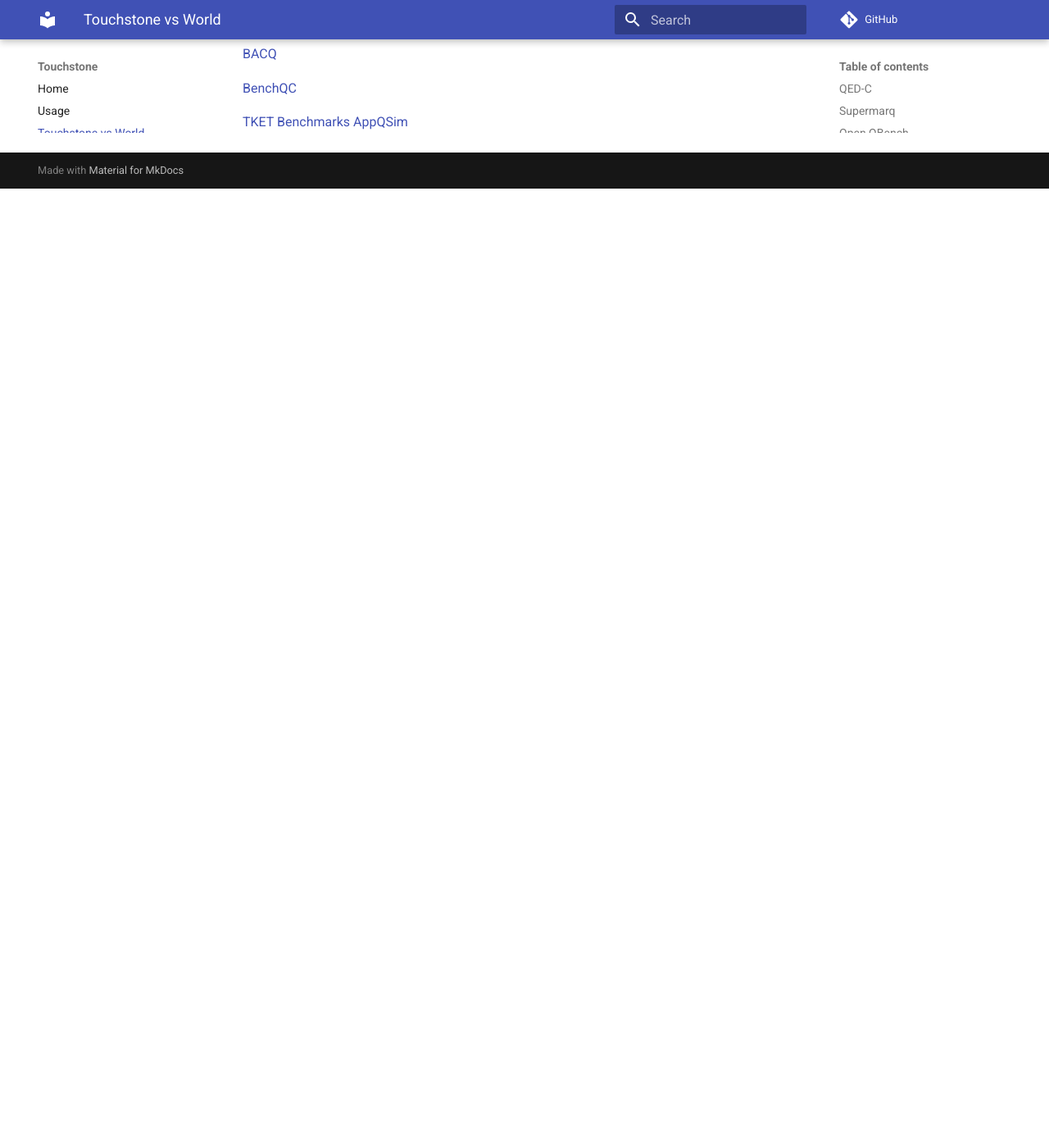
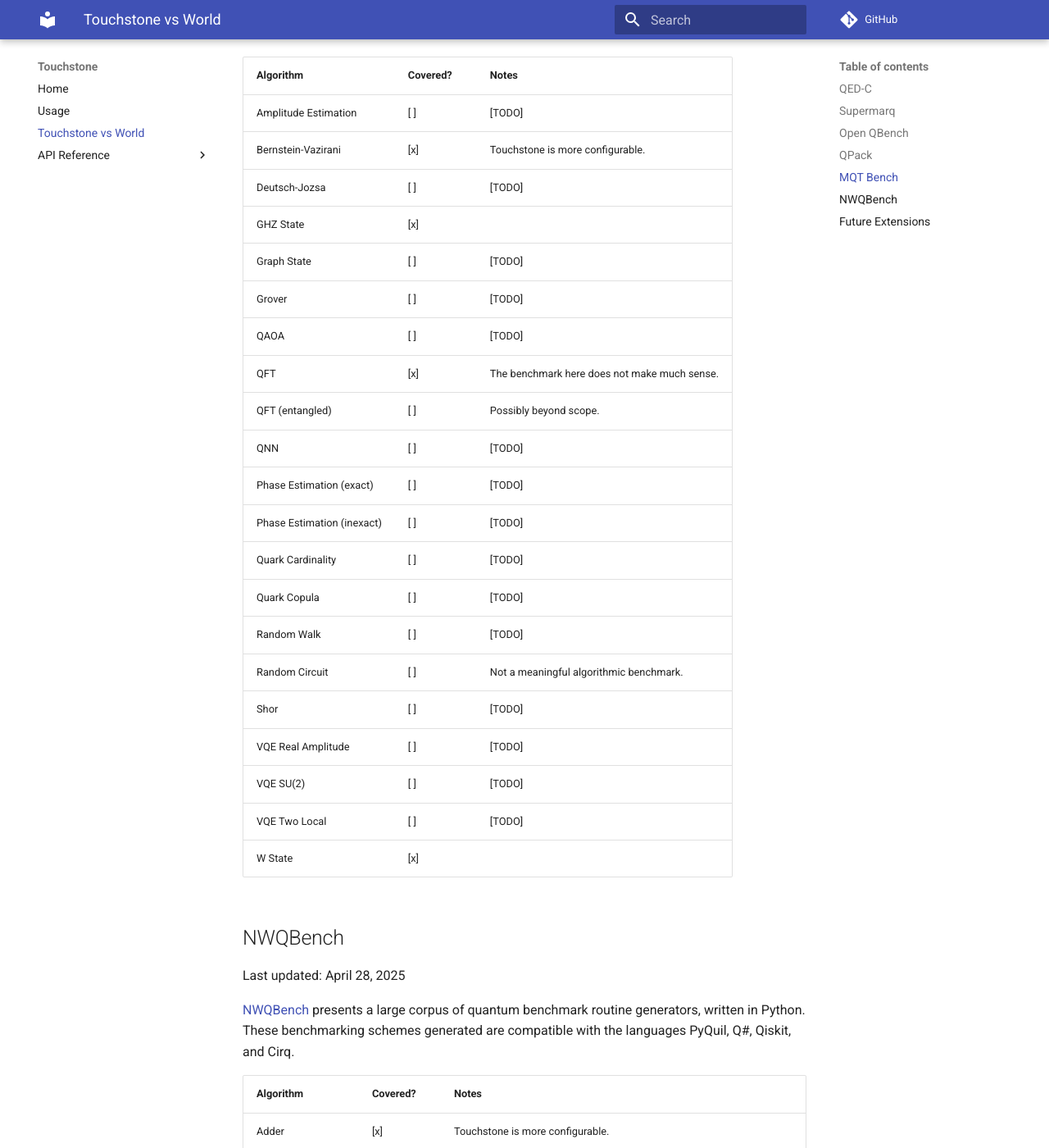
Before and after one commit to awinick/touchstone, an MkDocs documentation site: the page built from docs/touchstone-vs-world.md, in a window 1280 px wide and 1400 px high, scrolled down 3080 px. Shown: the whole window at 82% size. Built offline with MkDocs 1.6.1 and Material for MkDocs 9.7.7, drawn with Linux system fonts in a browser that asks for light colours; comment, search, counter and statistics services are not loaded; before the commit the page ends 3310 px from its top, so only the background shows below that; some of the changed text lies outside the part shown.

```diff
--- a/docs/touchstone-vs-world.md
+++ b/docs/touchstone-vs-world.md
@@ -5,6 +5,8 @@ This page tracks how Touchstone's algorithm and Hamiltonian suite compare agains
 Use this page to see which structured assets Touchstone provides today, and what areas are still growing.
 
 ## QED-C
+
+Last updated: April 27, 2025
 
 The [QC-App-Oriented-Benchmarks](https://github.com/SRI-International/QC-App-Oriented-Benchmarks) project, developed under the Quantum Economic Development Consortium (QED-C), defines a set of application-focused quantum algorithms and benchmark tasks.
 
@@ -28,12 +30,14 @@ The [QC-App-Oriented-Benchmarks](https://github.com/SRI-International/QC-App-Ori
 
 ## Supermarq
 
+Last updated: April 27, 2025
+
 [Supermarq](https://github.com/Infleqtion/client-superstaq/) is a suite of application-oriented benchmarks used to measure the performance of quantum computing systems.
 
 | Algorithm                 | Covered? | Notes                                                                                                                                     |
 | :------------------------ | :------- | :---------------------------------------------------------------------------------------------------------------------------------------- |
 | Bit Code                  | [ ]      | [TODO]                                                                                                                                    |
-| GHZ                       | [x]      |                                                                                                                                           |
+| GHZ State                 | [x]      |                                                                                                                                           |
 | Hamiltonian Simulation    | [ ]      | 1D TFIM for Molybdenum diselenide.                                                                                                        |
 | Mermin Bell               | [x]      | Touchstone provides circuits for GHZ state preparation. Support for simultaneous Mermin operator measurement and scoring is beyond scope. |
 | Phase Code                | [ ]      | [TODO]                                                                                                                                    |
@@ -43,29 +47,85 @@ The [QC-App-Oriented-Benchmarks](https://github.com/SRI-International/QC-App-Ori
 
 ## Open QBench
 
+Last updated: April 27, 2025
+
 [Open QBench](https://quantum.psnc.pl/openqbench/) provides raw QASM for a restricted set of circuits with a fixed width and depth for each benchmark.
 
-| Algorithm   | Covered? | Notes  |
-| :---------- | :------- | :----- |
-| Grover      | [ ]      | [TODO] |
-| QFT         | [ ]      | [TODO] |
-| VQE (UCCSD) | [ ]      | [TODO] |
-| QAOA (JSSP) | [ ]      | [TODO] |
-| QSVM        | [ ]      | [TODO] |
+| Algorithm   | Covered? | Notes                            |
+| :---------- | :------- | :------------------------------- |
+| Grover      | [ ]      | [TODO]                           |
+| QFT         | [x]      | Touchstone is more configurable. |
+| VQE (UCCSD) | [ ]      | [TODO]                           |
+| QAOA (JSSP) | [ ]      | [TODO]                           |
+| QSVM        | [ ]      | [TODO]                           |
 
 ## QPack
+
+Last updated: April 27, 2025
 
 [QPack](https://github.com/koenmesman/QPack) aims to set the standard for evaluating quantum-hardware and simulators, using meaningful metrics and practical applications.
 
 | Algorithm          | Covered? | Notes  |
 | :----------------- | :------- | :----- |
-| Dominating set     | [ ]      | [TODO] |
+| Dominating Set     | [ ]      | [TODO] |
 | Maxcut             | [ ]      | [TODO] |
-| Traveling salesman | [ ]      | [TODO] |
+| Traveling Salesman | [ ]      | [TODO] |
 
 ## MQT Bench
 
+Last updated: April 27, 2025
+
 [MQT Bench](https://github.com/munich-quantum-toolkit/bench) is a quantum circuit benchmark suite with cross-level support, i.e., providing the same benchmark algorithms for different abstraction levels throughout the quantum computing software stack.
+
+| Algorithm                  | Covered? | Notes                                        |
+| :------------------------- | :------- | :------------------------------------------- |
+| Amplitude Estimation       | [ ]      | [TODO]                                       |
+| Bernstein-Vazirani         | [x]      | Touchstone is more configurable.             |
+| Deutsch-Jozsa              | [ ]      | [TODO]                                       |
+| GHZ State                  | [x]      |                                              |
+| Graph State                | [ ]      | [TODO]                                       |
+| Grover                     | [ ]      | [TODO]                                       |
+| QAOA                       | [ ]      | [TODO]                                       |
+| QFT                        | [x]      | The benchmark here does not make much sense. |
+| QFT (entangled)            | [ ]      | Possibly beyond scope.                       |
+| QNN                        | [ ]      | [TODO]                                       |
+| Phase Estimation (exact)   | [ ]      | [TODO]                                       |
+| Phase Estimation (inexact) | [ ]      | [TODO]                                       |
+| Quark Cardinality          | [ ]      | [TODO]                                       |
+| Quark Copula               | [ ]      | [TODO]                                       |
+| Random Walk                | [ ]      | [TODO]                                       |
+| Random Circuit             | [ ]      | Not a meaningful algorithmic benchmark.      |
+| Shor                       | [ ]      | [TODO]                                       |
+| VQE Real Amplitude         | [ ]      | [TODO]                                       |
+| VQE SU(2)                  | [ ]      | [TODO]                                       |
+| VQE Two Local              | [ ]      | [TODO]                                       |
+| W State                    | [x]      |                                              |
+
+## NWQBench
+
+Last updated: April 28, 2025
+
+[NWQBench](https://github.com/pnnl/nwqbench) presents a large corpus of quantum benchmark routine generators, written in Python. These benchmarking schemes generated are compatible with the languages PyQuil, Q#, Qiskit, and Cirq.
+
+| Algorithm          | Covered? | Notes                                                                       |
+| :----------------- | :------- | :-------------------------------------------------------------------------- |
+| Adder              | [x]      | Touchstone is more configurable.                                            |
+| Bernstein-Vazirani | [x]      | Touchstone is more configurable.                                            |
+| Binary Welded Tree | [ ]      | [TODO]                                                                      |
+| Cat State          | [x]      | This is identical to GHZ state preparation.                                 |
+| CC                 | [ ]      | [TODO] What is this?                                                        |
+| GHZ State          | [x]      | They incorrectly have a Cat state module which yields an identical circuit. |
+| Grover             | [ ]      | [TODO]                                                                      |
+| HHL                | [ ]      | [TODO]                                                                      |
+| Ising              | [ ]      | [TODO]                                                                      |
+| Multiplier         | [ ]      | [TODO]                                                                      |
+| Square Root        | [ ]      | [TODO]                                                                      |
+| SAT                | [ ]      | [TODO]                                                                      |
+| W State            | [x]      |                                                                             |
+
+Need to finish this table....
+
+## Future Extensions
 
 Thoughts for future: [NWQBench](https://github.com/pnnl/nwqbench/) -> [QASMBench](https://github.com/pnnl/QASMBench)-> [Benchpress](https://github.com/Qiskit/benchpress/tree/main)
 
```
Also changed, not shown: README.md (+70 -3 lines), touchstone/__init__.py (added, +13 -0 lines), 10 other files.
